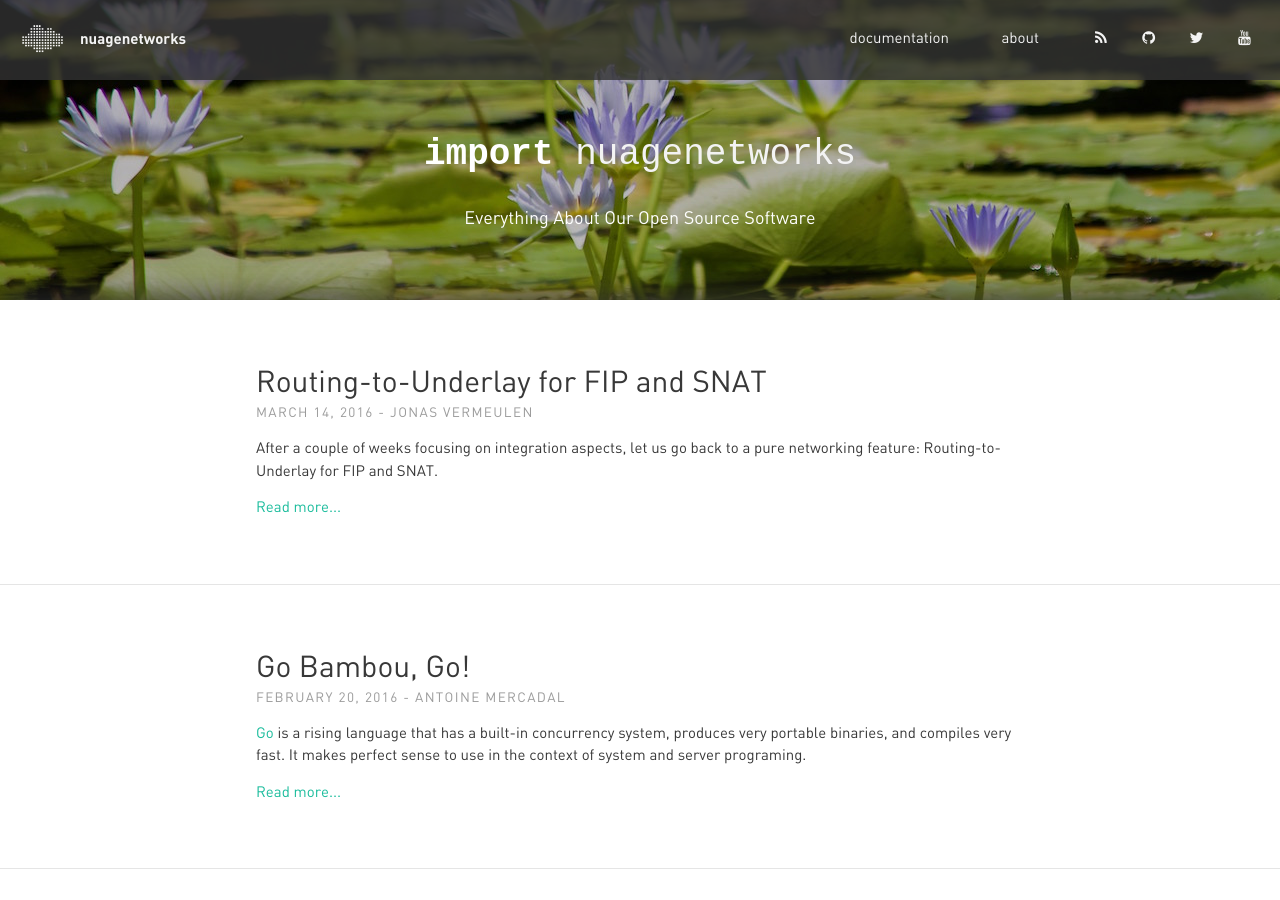
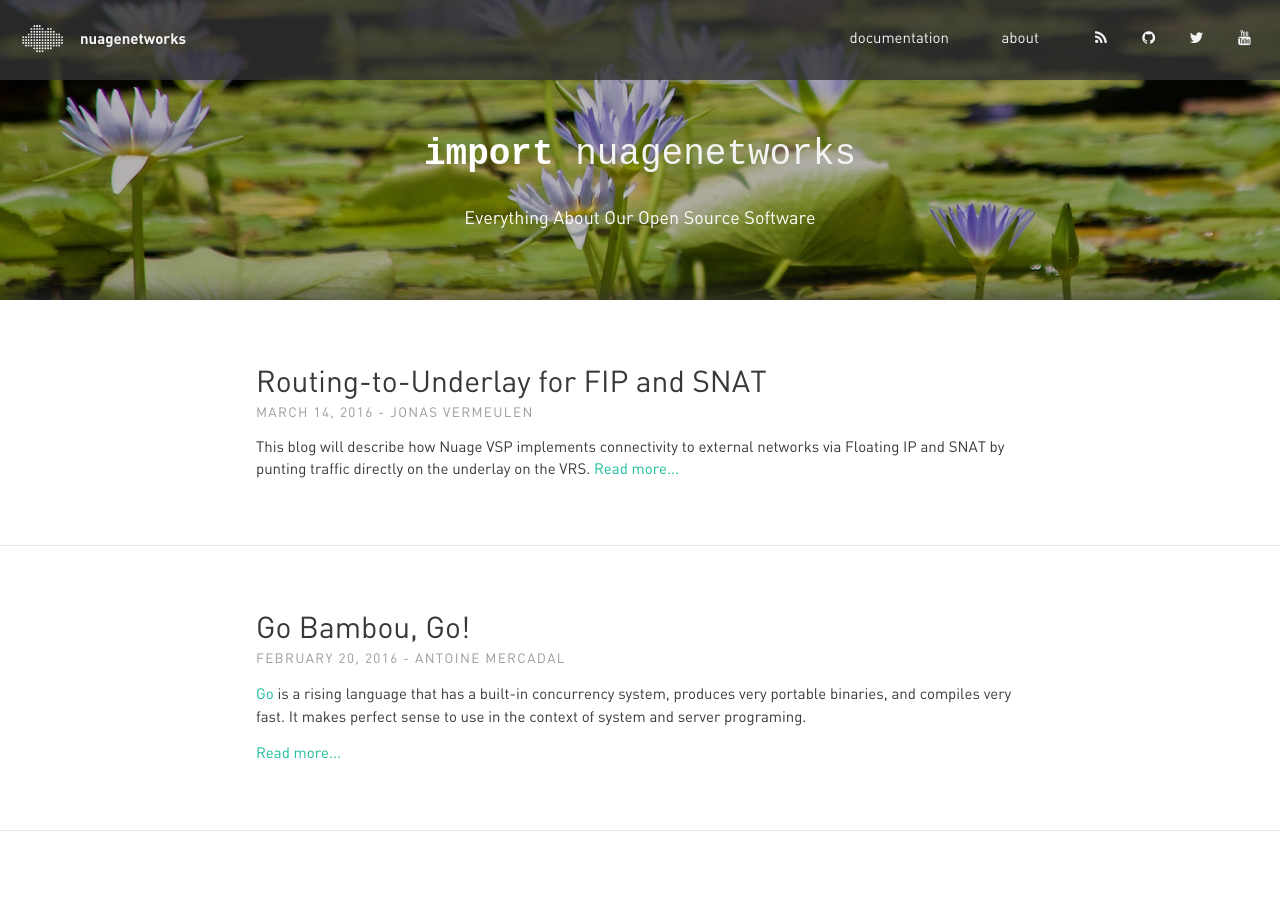
Before and after one commit to nuagenetworks/nuagenetworks.github.io, a Jekyll site: the page built from index.html, in a window 1280 px wide and 900 px high. Built offline with Jekyll 4.4.1, drawn with Linux system fonts in a browser that asks for light colours; nearby versions of some CDN libraries; some web fonts are replaced; the list of posts is cut into pages by our own code.

Commit message:
Add Excerpt and correct typo in Tags

```diff
--- a/_posts/2016-03-14-Routing-to-Underlay for FIP and SNAT.md
+++ b/_posts/2016-03-14-Routing-to-Underlay for FIP and SNAT.md
@@ -3,9 +3,11 @@ layout: post
 title: Routing-to-Underlay for FIP and SNAT
 author: Jonas Vermeulen
 callout_image: nuage-community-header.jpg
-tags: OpenStack, FIP, SNAT,
+tags: OpenStack, FIP, SNAT
+excerpt: This blog will describe how Nuage VSP implements connectivity to external networks via Floating IP and SNAT by punting traffic directly on the underlay on the VRS.
 ---
 
+# Introduction
 After a couple of weeks focusing on integration aspects, let us go back to a pure networking feature: Routing-to-Underlay for FIP and SNAT.
 
 From its inception, Nuage Networks VSP provided external connectivity by having gateways terminate the VXLAN tunnel, which in turn can expose the services to the external world. Reachability of external networks was typically programmed through static routes or would be advertised through MP-BGP.
```
